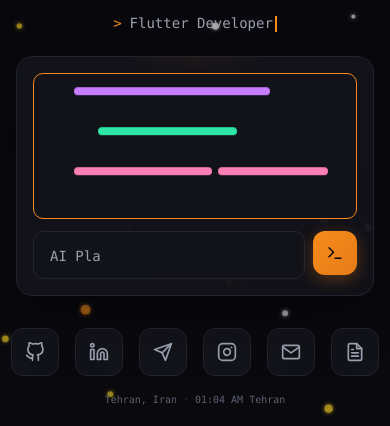
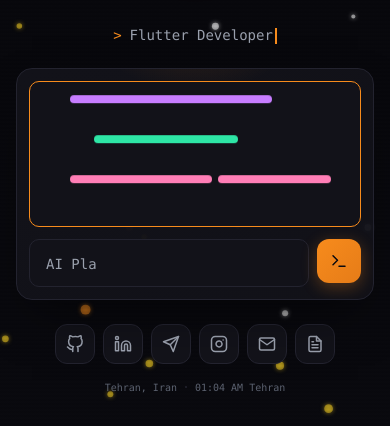
Before and after one commit to mobinnet3000/resume, a Next.js app: page / in a window 390 px wide. Shown: the part 317-743 px from the top of the page. Built offline with nearby package versions, Linux system fonts and the light colour scheme.

Commit message:
responsive: tighter mobile layout - smaller social icons, compact card
- Social icons: 40px mobile / 48px desktop, smaller icons
- Social gap: 2 mobile / 4 desktop, flex-wrap for safety
- Card padding: 12px mobile / 24px desktop
- All elements scale with md: breakpoints
- Build clean

```diff
--- a/app/page.tsx
+++ b/app/page.tsx
@@ -88,7 +88,7 @@ export default function Home() {
             <TypingAnimation texts={cfg.roleTexts} />
           </div>
 
-          <div className="w-full p-4 md:p-6 rounded-2xl" style={{
+          <div className="w-full p-3 md:p-6 rounded-2xl" style={{
             background: 'linear-gradient(135deg, var(--surface), rgba(18,18,25,0.95))',
             border: '1px solid var(--surface-border)',
             boxShadow: '0 24px 48px -16px rgba(0,0,0,0.5)',
@@ -97,7 +97,7 @@ export default function Home() {
             <div className="absolute top-[-50%] left-1/2 w-3/5 h-3/5 -translate-x-1/2 pointer-events-none" style={{ background: 'radial-gradient(ellipse, var(--accent-soft) 0%, transparent 70%)' }} />
             <div className="relative z-[1]">
               <CodeLines />
-              <div className="flex gap-2 md:gap-3 mt-3 md:mt-4">
+              <div className="flex gap-2 mt-3 md:mt-4">
                 <TypingPlaceholder ref={typingRef} messages={cfg.messages} />
                 <button type="button" onClick={() => typingRef.current?.next()} aria-label="Next message"
                   className="w-[44px] h-[44px] md:w-[48px] md:h-[48px] rounded-xl flex items-center justify-center shrink-0 transition-all duration-200"
--- a/components/Social/SocialButtons.tsx
+++ b/components/Social/SocialButtons.tsx
@@ -58,9 +58,8 @@ function SocialIcon({ name, url }: { name: string; url: string }) {
       onMouseMove={handleMouse}
       onMouseEnter={() => setHovered(true)}
       onMouseLeave={handleLeave}
-      className="flex items-center justify-center rounded-xl transition-colors duration-200"
+      className="flex items-center justify-center rounded-xl transition-colors duration-200 w-[40px] h-[40px] md:w-[48px] md:h-[48px]"
       style={{
-        width: 48, height: 48,
         backgroundColor: hovered ? 'var(--accent-soft)' : 'var(--surface)',
         border: '1px solid',
         borderColor: hovered ? 'var(--accent-yellow)' : 'var(--surface-border)',
@@ -70,14 +69,14 @@ function SocialIcon({ name, url }: { name: string; url: string }) {
       whileHover={{ scale: 1.08 }}
       whileTap={{ scale: 0.95 }}
     >
-      <Icon className="w-5 h-5 transition-colors duration-200" style={{ color: hovered ? 'var(--accent-yellow)' : 'var(--text-secondary)' }} />
+      <Icon className="w-[18px] h-[18px] md:w-5 md:h-5 transition-colors duration-200" style={{ color: hovered ? 'var(--accent-yellow)' : 'var(--text-secondary)' }} />
     </motion.a>
   )
 }
 
 export function SocialButtons({ links = DEFAULT_LINKS }: Props) {
   return (
-    <motion.div className="flex items-center gap-4 mt-8 justify-center" variants={staggerContainer} initial="hidden" animate="visible">
+    <motion.div className="flex items-center gap-2 md:gap-4 mt-6 md:mt-8 justify-center flex-wrap" variants={staggerContainer} initial="hidden" animate="visible">
       {links.map((link) => (
         <SocialIcon key={link.name} name={link.name} url={link.url} />
       ))}
```
